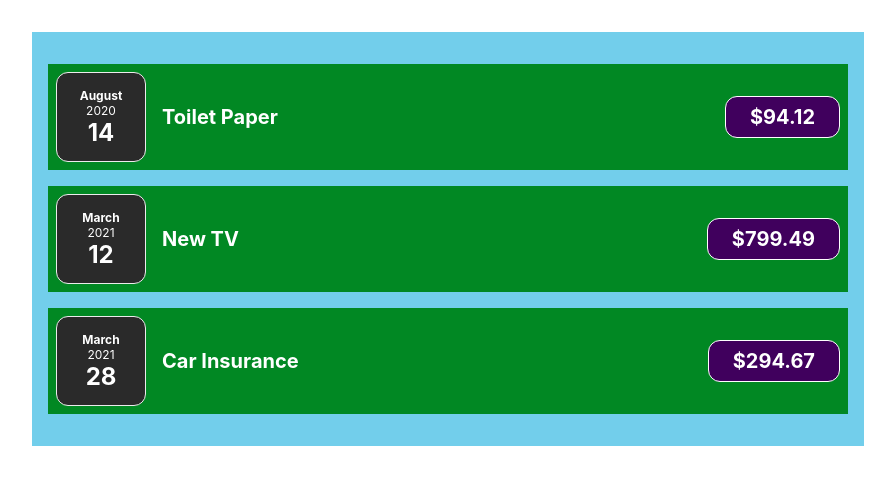
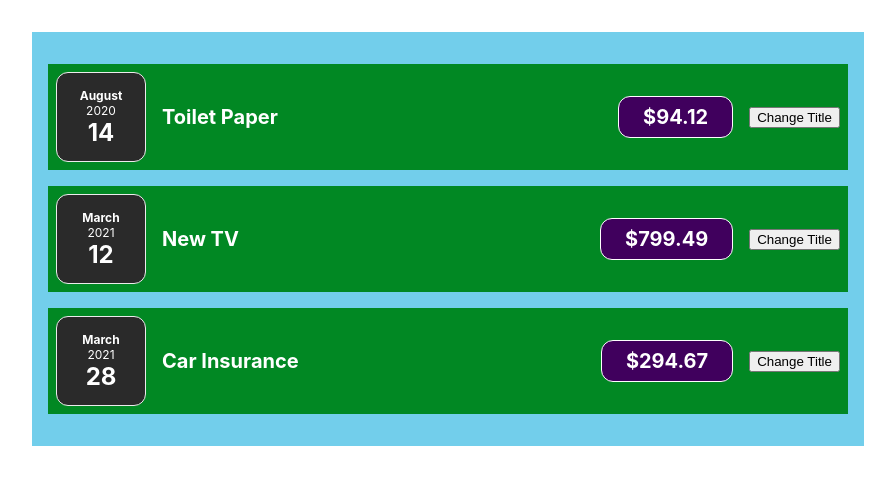
Before and after one commit to trandacphihung/expense-tracker, a React (Create React App) app: page / in a window 1280 px wide. Shown: the top 484 px of the page, without its empty margins (192-1087 px from the left). Built offline with nearby package versions, Linux system fonts and the light colour scheme.

Commit message:
Update code

```diff
--- a/src/components/ExpenseDate.tsx
+++ b/src/components/ExpenseDate.tsx
@@ -4,7 +4,6 @@ import './ExpenseDate.css';
 function ExpensesDate({
   date,
 }: ExpensesDateProp) {
-  debugger;
   const month = date.toLocaleString('en-US', { month: 'long' });
   const day = date.toLocaleString('en-US', { day: '2-digit' });
   const year = date.getFullYear();
--- a/src/components/ExpenseItem.tsx
+++ b/src/components/ExpenseItem.tsx
@@ -7,6 +7,9 @@ function ExpensesItem({
   amount,
   date,
 }: ExpensesItemProp) {
+  const clickHandler = () => {
+    console.log('Clicked!');
+  };
   return (
     <>
       <div className="expense-item">
@@ -16,6 +19,7 @@ function ExpensesItem({
         <div className="expense-item__description">
           <h2>{title}</h2>
           <div className="expense-item__price">${amount}</div>
+          <button onClick={clickHandler}>Change Title</button>
         </div>
       </div>
     </>
```
